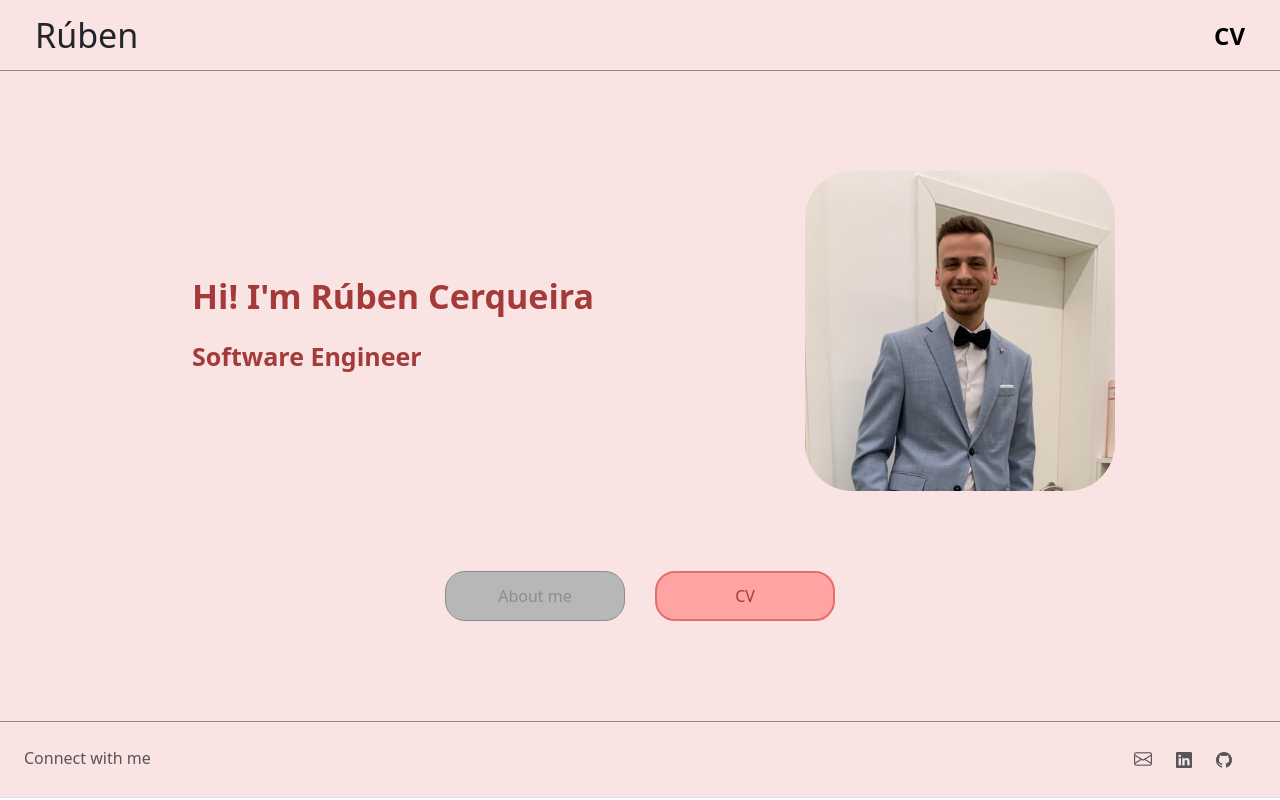
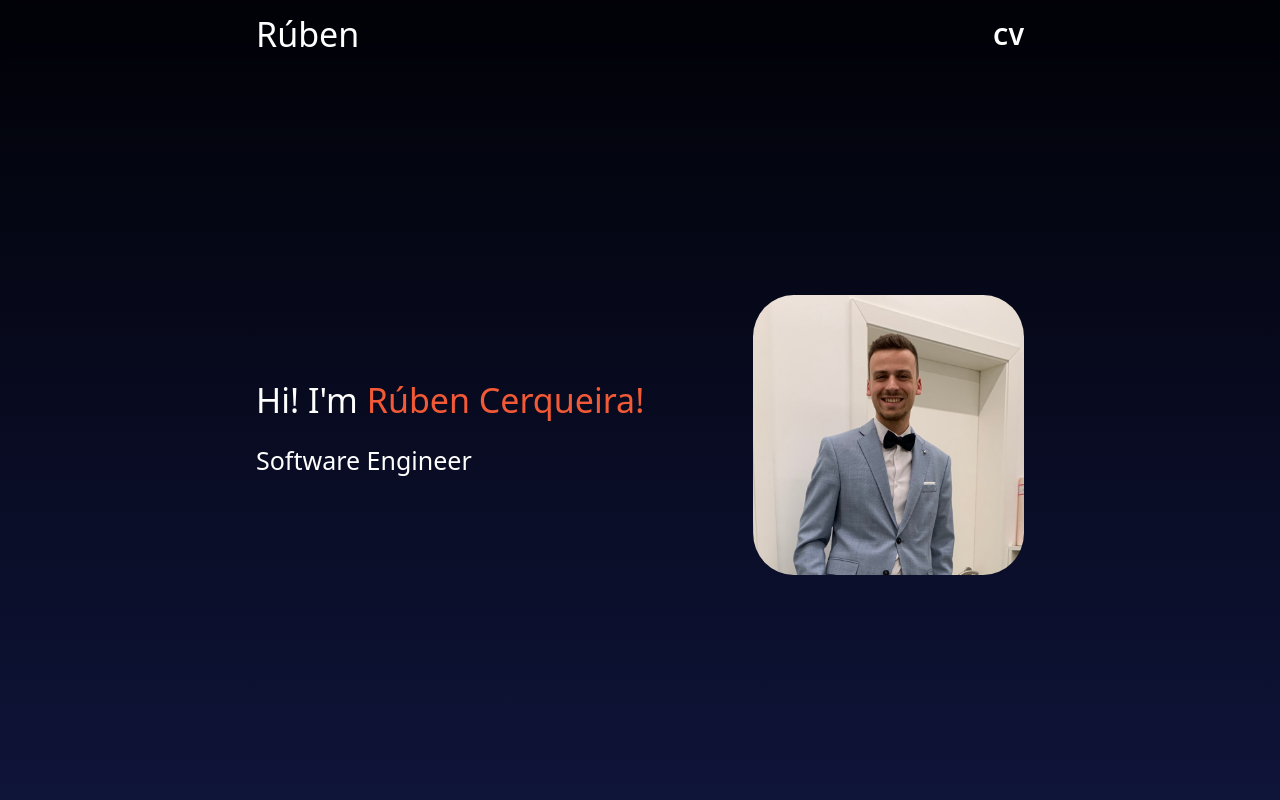
Before and after one commit to rubenccerqueira/rubenccerqueira.github.io, an Angular app: page /dashboard in a window 1280 px wide. Built offline with nearby package versions, Linux system fonts and the light colour scheme.

Commit message:
add new visual to website

```diff
--- a/src/app/app.component.html
+++ b/src/app/app.component.html
@@ -1,45 +1,23 @@
 <div id="viewWrapper">
-  <!-- Navbar -->
-  <div id="navigationBar" class="d-flex">
-    <a class="homeLabel" routerLink="/dashboard">Rúben</a>
-    <ul class="headerTabs">
-      <li class="headerTab">
-        <a class="headerTabItem" routerLink="/cv" routerLinkActive="active-link">CV</a>
-      </li>
-    </ul>
+  <div id="navigationBarWrapper" class="d-flex" [class.shrunk]="isHeaderShrunk">
+    <div class="navigationBar">
+      <a class="homeLabel" routerLink="/dashboard">Rúben</a>
+      <ul class="headerTabs">
+        <li class="headerTab">
+          <a
+            class="headerTabItem"
+            routerLink="/cv"
+            routerLinkActive="active-link"
+            >CV</a
+          >
+        </li>
+      </ul>
+    </div>
   </div>
 
-  <div id="page">
-
-    <!-- Page Content -->
+  <div id="page" (scroll)="onScroll($event)">
     <div id="pageContent">
       <router-outlet></router-outlet>
     </div>
-
-    <!-- Footer -->
-    <div
-      id="footerBar"
-      class="d-flex justify-content-center justify-content-lg-between p-4 border-bottom text-muted"
-    >
-      <div class="me-5 d-lg-block">
-        <span>Connect with me</span>
-      </div>
-
-      <div class="footerIcons">
-        <a href="mailto:rubencorreiacerqueira@gmail.com" class="me-4 text-reset">
-          <i style="font-size: 18px" class="bi bi-2x bi-envelope"></i>
-        </a>
-        <a
-          href="https://www.linkedin.com/in/rubenccerqueira/"
-          class="me-4 text-reset"
-        >
-          <i class="bi bi-linkedin"></i>
-        </a>
-        <a href="https://github.com/Elstryker" class="me-4 text-reset">
-          <i class="bi bi-github"></i>
-        </a>
-      </div>
-    </div>
-
   </div>
 </div>
--- a/src/app/app.component.scss
+++ b/src/app/app.component.scss
@@ -5,32 +5,69 @@
   margin: 0;
 }
 
-.footerIcons > a > i {
-  transition: 0.2s;
+#viewWrapper {
+  height: 100vh;
+  width: 100vw;
+  display: flex;
+  flex-direction: column;
+  background: linear-gradient(180deg, #010208 4%, #0f1439 100%);
+  position: relative;
+  overflow: hidden;
+
+  #navigationBarWrapper {
+    position: absolute;
+    top: 0;
+    z-index: 1000;
+    width: 100%;
+    transition: 0.6s ease;
+    height: 70px;
+    padding: 8px 35px;
+    justify-content: center;
+    background-color: transparent;
+    backdrop-filter: blur(3px);
+
+    &.shrunk {
+      height: 30px;
+      padding: 4px 20px;
+
+      .navigationBar {
+        .homeLabel {
+          font-size: 16px;
         }
 
-.footerIcons > a > i:hover {
-  color: $strong-wine;
-  cursor: pointer;
+        .headerTabs {
+          .headerTab {
+            font-size: 12px;
+          }
+        }
+      }
     }
 
-#viewWrapper {
-  height: 100%;
-
-  #navigationBar {
+    .navigationBar {
+      max-width: 768px;
+      flex-grow: 1;
+      display: flex;
       align-items: center;
       justify-content: space-between;
-    background-color: $nav-bar-color;
-    height: 70px;
-    padding: 8px 35px;
 
       .homeLabel {
         font-weight: $weight-bold;
         font-size: $big-header-font-size;
-      transition: 0.1s;
+        color: white;
+        transition:
+          border-color 0.5s ease,
+          font-size 0.6s ease,
+          background-image 0.5s ease;
+        border-bottom: 2px solid transparent;
 
         &:hover {
-        color: $strong-wine;
+          background-image: $gradient-primary-orange;
+          background-clip: text;
+          color: transparent;
+          transition:
+            border-color 0.5s ease,
+            background-image 0.5s ease,
+            color 0.5s ease;
         }
       }
 
@@ -39,19 +76,28 @@
         list-style-type: none;
 
         .headerTab {
+          transition: font-size 0.6s ease;
           font-size: $header-font-size;
           font-weight: $weight-boldy;
           margin-top: 2px;
 
           .headerTabItem {
-          color: black;
-          transition: color 0.2s, border-color 0.2s;
+            color: white;
+            transition:
+              border-color 0.5s ease,
+              background-image 0.5s ease;
             border-bottom: 2px solid transparent;
           }
 
           .headerTabItem:hover {
-          color: $strong-wine;
-          border-color: $strong-wine;
+            background-image: $gradient-primary-orange;
+            background-clip: text;
+            color: transparent;
+            transition:
+              border-color 0.5s ease,
+              background-image 0.5s ease,
+              color 0.5s ease;
+            border-color: #f25936;
           }
 
           &.disabled {
@@ -64,26 +110,25 @@
           }
 
           .active-link {
-          color: $strong-wine;
+            color: $primary-orange;
+          }
         }
       }
     }
   }
 
-  #pageContent {
-    border-top: 1px solid $weak-wine-border;
-    border-bottom: 1px solid $weak-wine-border;
-    flex: 1 0 auto;
-  }
+  #page {
+    padding-top: 70px;
+    overflow-y: auto;
+    flex-grow: 1;
+    width: 100%;
+    align-self: center;
+    display: flex;
+    justify-content: center;
 
-  #footerBar {
-    background-color: $nav-bar-color;
-  }
-
-  #page {
-    display: flex;
-    flex-direction: column;
-    justify-content: space-between;
-    height: 91%;
+    &Content {
+      max-width: 768px;
+      width: 100%;
     }
   }
+}
--- a/src/app/app.component.ts
+++ b/src/app/app.component.ts
@@ -7,8 +7,14 @@ import { Component } from '@angular/core';
   standalone: false,
 })
 export class AppComponent {
+  isHeaderShrunk = false;
+  private lastScrollTop = 0;
 
-  constructor() {
+  onScroll(event: Event): void {
+    const scrollTop = (event.target as HTMLElement).scrollTop;
+
+    this.isHeaderShrunk = scrollTop > this.lastScrollTop && scrollTop > 10;
+    this.lastScrollTop = Math.max(scrollTop, 0);
   }
 
 }
--- a/src/app/cv/cv.component.scss
+++ b/src/app/cv/cv.component.scss
@@ -18,7 +18,6 @@
   gap: 10px;
   align-items: center;
   padding: 20px 0px;
-  background-color: #f9e3e3;
 
   .A4Page {
     width: 595px;
@@ -95,7 +94,7 @@
           }
 
           a:hover {
-            color: $strong-wine;
+            color: $primary-orange;
             text-decoration: underline;
             transition: all 0.1s ease-in-out;
           }
@@ -193,7 +192,7 @@
               }
 
               .clickableURL:hover {
-                color: $strong-wine;
+                color: $primary-orange;
                 text-decoration: underline;
                 transition: all 0.1s ease-in-out;
               }
--- a/src/app/dashboard/dashboard.component.html
+++ b/src/app/dashboard/dashboard.component.html
@@ -2,16 +2,12 @@
   <div id="dashboardView-content">
     <div id="infoBody">
       <div id="infoBody-paragraphs">
-        <p>Hi! I'm Rúben Cerqueira</p>
+        <p>Hi! I'm <span class="primary-orange">Rúben Cerqueira!</span></p>
         <p>Software Engineer</p>
       </div>
       <div id="infoBody-photo">
         <img src="./../../assets/photo.jpeg" />
       </div>
     </div>
-    <div id="buttonGroup">
-      <button routerLink="/routerLink" class="disabled">About me</button>
-      <button routerLink="/cv">CV</button>
-    </div>
   </div>
 </div>
--- a/src/app/dashboard/dashboard.component.scss
+++ b/src/app/dashboard/dashboard.component.scss
@@ -1,31 +1,21 @@
-@import './../../styles/variable';
+@import "./../../styles/variable";
 
 //Colors
-$font-color: #A43A3A;
-$button-bg-color: #FFA3A3;
-$button-border-color: #E46E6E;
+$font-color: white;
+$button-bg-color: $primary-blue;
+$button-border-color: white;
 $disabled-color: #b7b7b7;
 $disabled-border-color: #8d8d8d;
+$paragraph-weight: $weight-normal;
 
 // Hover
-$hover-button-bg-color: #fbb6b6;
-
+$hover-button-bg-color: linear-gradient(180deg, $primary-blue 80%, #212759 100%);
 
 #dashboardView {
   color: $font-color;
-  background-color: $nav-bar-color;
+  background-color: transparent;
   height: 100%;
-
-  .divCenter {
-    display: flex;
-    flex-direction: column;
-    align-items: center;
-    justify-content: center;
-  }
-
-  .w-90 {
-    width: 90%;
-  }
+  width: 100%;
 
   &-content {
     display: flex;
@@ -35,19 +25,22 @@ $hover-button-bg-color: #fbb6b6;
   }
 
   #infoBody {
-    display: grid;
-    grid-template-columns: 5fr 5fr;
+    display: flex;
+    justify-content: space-between;
 
     &-paragraphs {
       display: flex;
       flex-direction: column;
       justify-content: center;
       align-items: start;
-      padding-left: 30%;
 
       p {
         font-size: 34px;
-        font-weight: $weight-boldy;
+        font-weight: $paragraph-weight;
+      }
+
+      .primary-orange {
+        color: $primary-orange;
       }
 
       p:nth-of-type(2) {
@@ -65,20 +58,19 @@ $hover-button-bg-color: #fbb6b6;
 
     &-photo {
       display: flex;
-      justify-content: center;
+      justify-content: right;
       align-items: center;
 
       img {
         display: block;
-        height: 25vw;
+        height: 280px;
         width: auto;
         border-radius: 15%;
-        max-height: 380px;
+      }
 
-        @media only screen and (max-width: $width-threshold) {
-          & {
-            height: 50vw;
-          }
+      @media only screen and (max-width: $width-threshold) {
+        & {
+          justify-content: center;
         }
       }
     }
@@ -86,45 +78,7 @@ $hover-button-bg-color: #fbb6b6;
     @media only screen and (max-width: $width-threshold) {
       & {
         display: block;
-        width: 100%;
       }
     }
   }
-
-  #buttonGroup {
-    margin-top: 80px;
-    display: flex;
-    align-items: center;
-    justify-content: center;
-
-    button {
-      color: $font-color;
-      border-radius: 20px;
-      margin: 0px 15px;
-      font-weight: $weight-bold;
-      background-color: $button-bg-color;
-      border: 2px solid $button-border-color;
-      width: 180px;
-      font-size: 16px;
-      height: 50px;
-      transition: background-color 0.3s, box-shadow 0.3s, transform 0.1s;
-
-      &:hover {
-        background-color: $hover-button-bg-color;
-        box-shadow: 1px 2px 1px 1px rgb(193, 193, 193);
-      }
-
-      &:active {
-        transform: translateY(4px);
-      }
-
-      &.disabled {
-        pointer-events: none;
-        background-color: $disabled-color;
-        border: 1px solid $disabled-border-color;
-        color: $disabled-border-color;
-      }
-    }
-  }
-
 }
--- a/src/styles/_variable.scss
+++ b/src/styles/_variable.scss
@@ -1,25 +1,26 @@
 
 // Font-weights
-
 $weight-regular: 300;
 $weight-normal: 400;
 $weight-bold: 500;
 $weight-boldy: 600;
 
 // Colors
-
 $strong-wine: #6b203f;
 $weak-wine: #b58f9f;
+$primary-blue: #0F1439;
+$primary-orange: #F25936;
+
+// Gradient colors
+$gradient-primary-orange: linear-gradient(180deg, white 50%, #F25936 100%);
 
 // Specific colors
 $nav-bar-color: #f9e3e3;
 
 // Border colors
-
 $weak-wine-border: #a57c8d;
 
 // Font-size
-
 $small-font-size: 10px;
 $normal-font-size: 11px;
 $big-font-size: 14px;
@@ -28,5 +29,4 @@ $header-font-size: 24px;
 $big-header-font-size: 34px;
 
 // Responsiveness
-
 $width-threshold: 992px;
--- a/src/styles/index.scss
+++ b/src/styles/index.scss
@@ -23,7 +23,6 @@ h3 {
 hr {
   height: 3px;
   border: 0 none;
-  background-color: $strong-wine;
   opacity: 100%;
   width: 90%;
 }
```
Also changed, not shown: 5 other files (tests, documents, lock files or other folders). Lines whose indentation alone changed are shown as unchanged.
